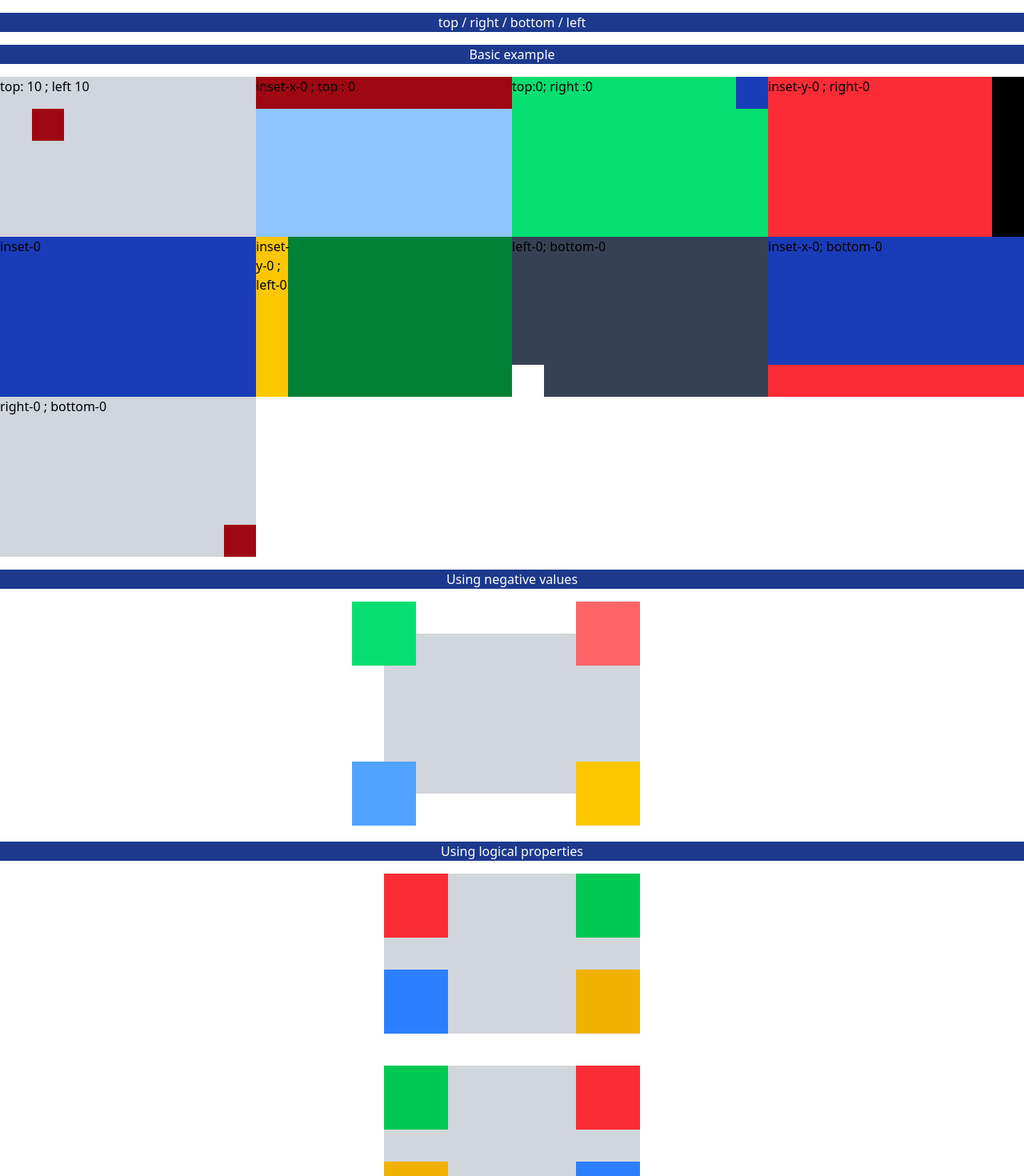
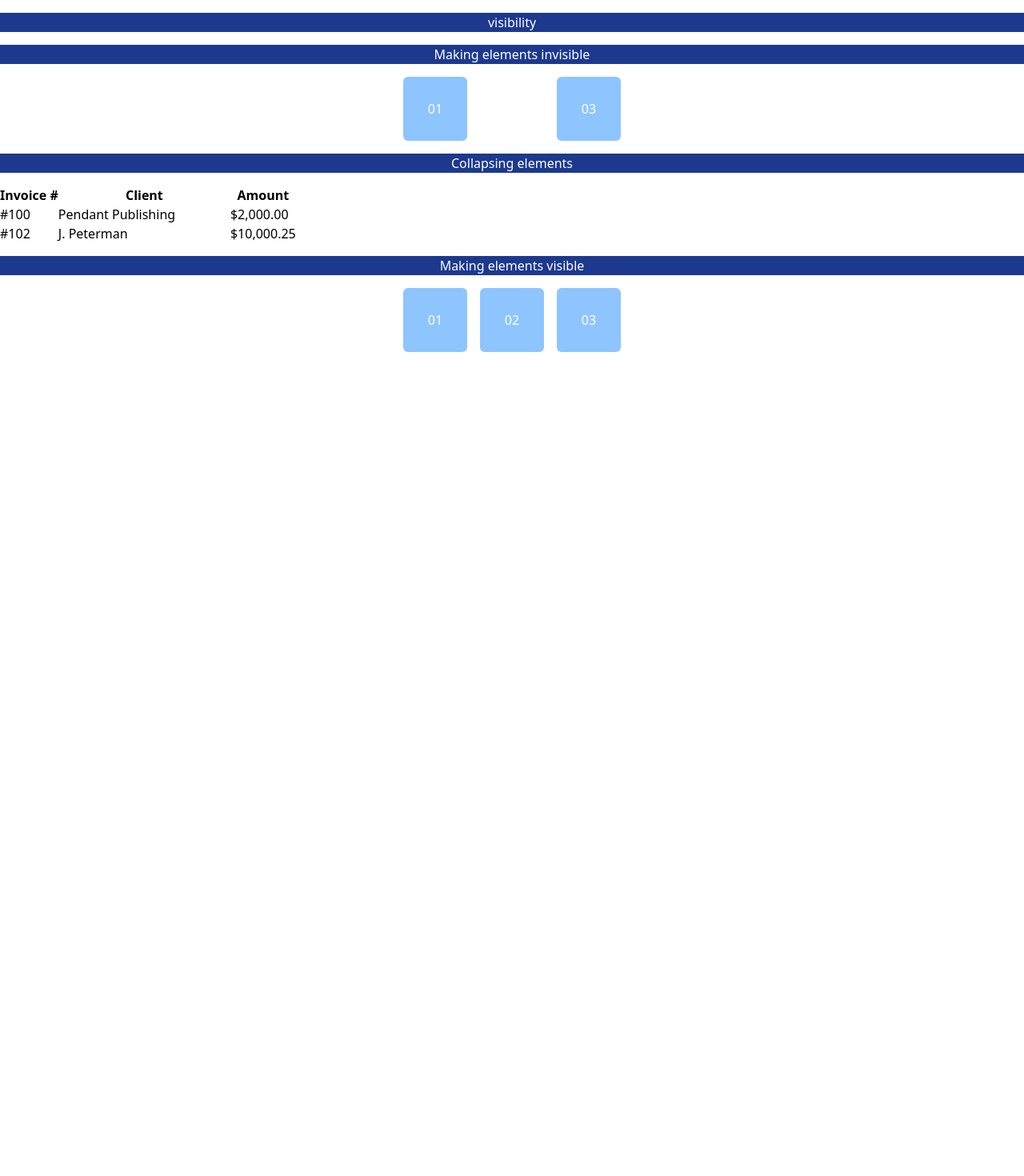
Before and after one commit to AmirTaki/tailwind-toturial-react-vite, a React (Vite) app: page / in a window 1280 px wide. Shown: the top 1470 px of the page at 80% size. After the commit the page ends 800 px from the top, so only its background shows below. Built offline with nearby package versions, Linux system fonts and the light colour scheme.

Commit message:
visibility

```diff
--- a/src/App.jsx
+++ b/src/App.jsx
@@ -5,118 +5,48 @@ function App() {
   return (
 
     <>
-      <h1 className='bg-blue-900  text-white my-4 text-center'>top / right / bottom / left</h1>
-      <h1 className='bg-blue-900  text-white my-4 text-center'>Basic example</h1>
-      {/* <div className="bg-amber-300 h-60 w-50 relative">
-          <div className="bg-red-500  h-10 w-10 top-2 left-5 absolute "></div>
-          <div className="bg-red-500  h-10 w-10 absolute inset-x- "></div>
+      <h1 className='bg-blue-900  text-white my-4 text-center'>visibility</h1>
+      <h1 className='bg-blue-900  text-white my-4 text-center'>Making elements invisible</h1>
+
+      <div className="flex justify-center items-center gap-4">
+        <div className="bg-blue-300 w-20 h-20 rounded-md flex items-center justify-center text-white">01</div>
+        <div className="invisible bg-blue-300 w-20 h-20 rounded-md flex items-center justify-center text-white">02</div>
+        <div className="bg-blue-300 w-20 h-20 rounded-md flex items-center justify-center text-white">03</div>
       </div>
 
+      <h1 className='bg-blue-900  text-white my-4 text-center'>Collapsing elements</h1>
+      <table>
+        <thead>
+          <tr>
+            <th>Invoice #</th>
+            <th>Client</th>
+            <th>Amount</th>
+          </tr>
+        </thead>
+        <tbody>
+          <tr>
+            <td>#100</td>
+            <td>Pendant Publishing</td>
+            <td>$2,000.00</td>
+          </tr>
+          <tr className='collapse'>
+            <td>#101</td>
+            <td>Kruger Industrial Smoothing</td>
+            <td>$545.00</td>
+          </tr>
+          <tr>
+            <td>#102</td>
+            <td>J. Peterman</td>
+            <td>$10,000.25</td>
+          </tr>
+        </tbody>
+      </table>
+      <h1 className='bg-blue-900  text-white my-4 text-center'>Making elements visible</h1>
 
-      <div className="bg-red-600 h-60 relative">
-          <div className="bg-black   absolute " style={{top : '5px', left: '10px', right: "50px" , bottom: "20px"}}></div>
-          <div className="bg-black  w-10  h-10 absolute " style={{insetBlockStart : "20px"}}></div>
-      </div> */}
-
-
-      <div className="flex  flex-wrap justify-between  ">
-        <div className="bg-gray-300 w-80 h-50 relative" >
-          top: 10 ; left 10
-          <div className="w-10 h-10 bg-red-800 absolute top-10 left-10"></div>
-        </div>
-
-        <div className="bg-blue-300 w-80 h-50 relative" >
-          <div className="h-10 bg-red-800 absolute inset-x-0 top-0 " >
-            <p className='z-10'>inset-x-0 ; top : 0</p>
-          </div>
-        </div>
-
-        <div className="bg-green-400 h-50 w-80 relative">
-          top:0; right :0
-          <div className="bg-blue-800 w-10 h-10 absolute " style={{top:"0px", right:"0px"}}></div>
-        </div>
-
-        <div className="bg-red-500 h-50 w-80 relative">
-          <p>inset-y-0 ;  right-0</p>
-          <div className="bg-black absolute w-10 inset-y-0 right-0"></div>
-        </div>
-
-        <div className="bg-black w-80 h-50 relative">
-          <div className="bg-blue-800 inset-0 w-full h-full">inset-0</div>
-        </div>
-
-
-      <div className="bg-green-700 w-80 h-50 relative">
-        <div className="bg-yellow-400  w-10 absolute left-0 inset-y-0">
-                  inset-y-0 ; left-0
-        </div>
-      </div>
-
-      <div className="bg-gray-700 w-80 h-50 relative">
-        left-0; bottom-0
-        <div className="bg-white w-10 h-10 left-0 bottom-0 absolute"></div>
-      </div>
-
-      <div className="bg-blue-800 w-80 h-50 relative">
-        inset-x-0; bottom-0
-        <div className="bg-red-500 absolute inset-x-0 bottom-0 h-10"></div>
-      </div>
-
-      <div className="bg-gray-300 w-80 h-50 relative">
-        right-0 ; bottom-0
-        <div className="bg-red-800  w-10 h-10 absolute right-0 bottom-0"></div>
-      </div>
-
-      </div>
-
-      <h1 className='bg-blue-900  text-white my-4 text-center'>Using negative values</h1>
-      <div className="flex justify-center items-center mt-14">
-        <div className="h-50 w-80 bg-gray-300 relative">
-          <div className="w-20 h-20 bg-green-400 absolute -top-10 -left-10"></div>
-          <div className="w-20 h-20 bg-red-400 absolute -inset-y-10 right-0 "></div>
-          <div className="w-20 h-20 bg-blue-400 absolute -inset-x-10 -bottom-10 "></div>
-          <div className="w-20 h-20 bg-yellow-400 absolute -right-0  -bottom-10 "></div>
-\        </div>
-      </div>
-
-      <div className="my-15"></div>
-      <h1 className='bg-blue-900  text-white my-4 text-center'>Using logical properties</h1>
-
-      <div className="flex justify-center items-center ">
-        <div className="h-50 w-80 bg-gray-300 relative "dir = "ltr">
-          <div className="w-20 h-20 bg-red-500 absolute stert-0 top-0" ></div>
-          <div className="w-20 h-20 bg-green-500 absolute end-0 top-0" ></div>
-          <div className="w-20 h-20 bg-blue-500 absolute start-0 bottom-0" ></div>
-          <div className="w-20 h-20 bg-yellow-500 absolute end-0 bottom-0"></div>
-        </div>
-      </div>
-      <div className="my-10"></div>
-      <div className="flex justify-center items-center ">
-        <div className="h-50 w-80 bg-gray-300 relative"dir = "rtl">
-          <div className="w-20 h-20 bg-red-500 absolute stert-0 top-0" ></div>
-          <div className="w-20 h-20 bg-blue-500 absolute start-0 bottom-0" ></div>
-          <div className="w-20 h-20 bg-green-500 absolute end-0 top-0" ></div>
-          <div className="w-20 h-20 bg-yellow-500 absolute end-0 bottom-0"></div>
-
-        </div>
-      </div>
-
-      <h1 className='bg-blue-900  text-white my-4 text-center'>Using a custom value</h1>
-      <div className="flex justify-center items-center ">
-        <div className="h-50 w-80 bg-gray-300 relative">
-          <div className="w-20 h-20 bg-red-500 absolute inset-[10px] " ></div>
-          <div className="  bg-blue-500 absolute inset-(--my-position) " ></div>
-
-
-        </div>
-      </div>
-      <h1 className='bg-blue-900  text-white my-4 text-center'>Customizing your theme</h1>
-     <div className="flex justify-center items-center ">
-        <div className="h-50 w-80 bg-gray-300 relative">
-          <div className="w-20 h-20 bg-red-500 absolute inset- " ></div>
-
-
-        </div>
+      <div className="flex justify-center items-center gap-4">
+        <div className="bg-blue-300 w-20 h-20 rounded-md flex items-center justify-center text-white">01</div>
+        <div className="visible bg-blue-300 w-20 h-20 rounded-md flex items-center justify-center text-white">02</div>
+        <div className="bg-blue-300 w-20 h-20 rounded-md flex items-center justify-center text-white">03</div>
       </div>
     </>
 
```
